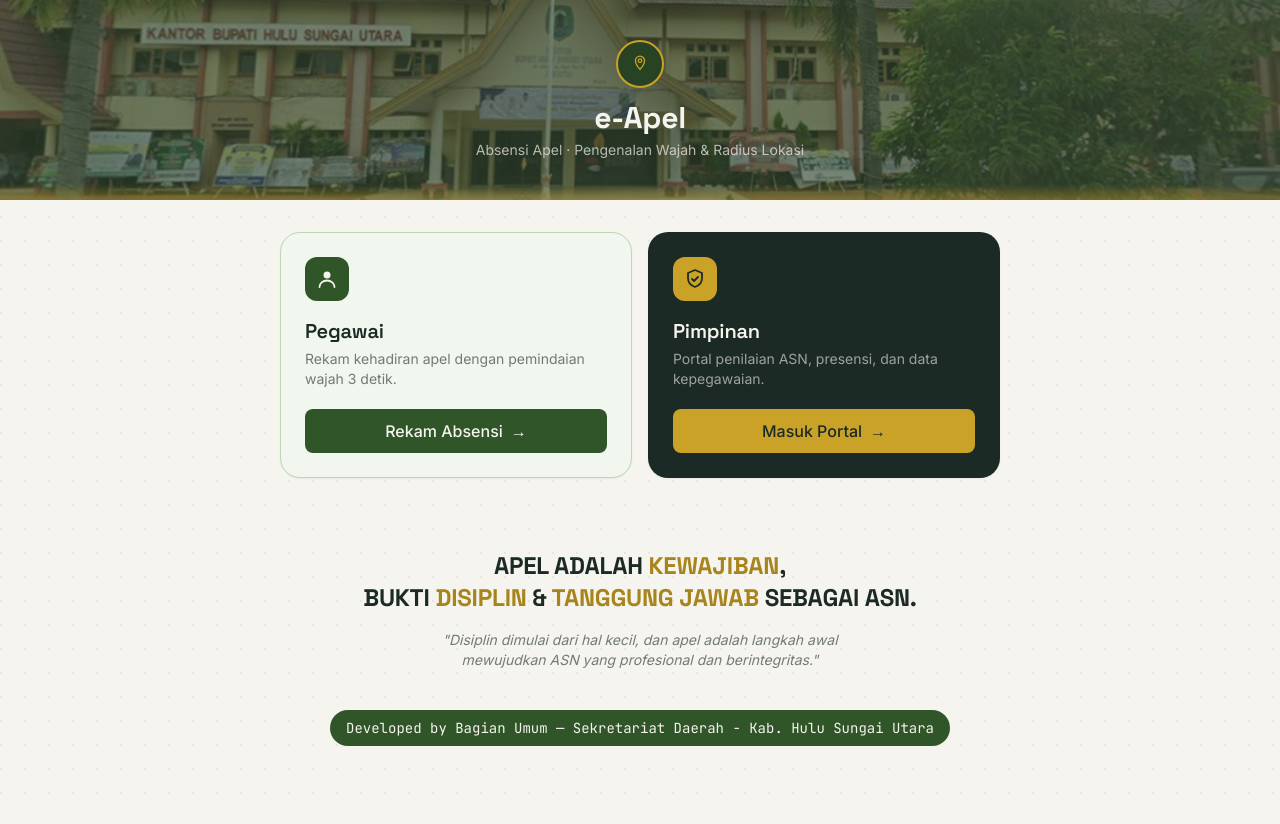
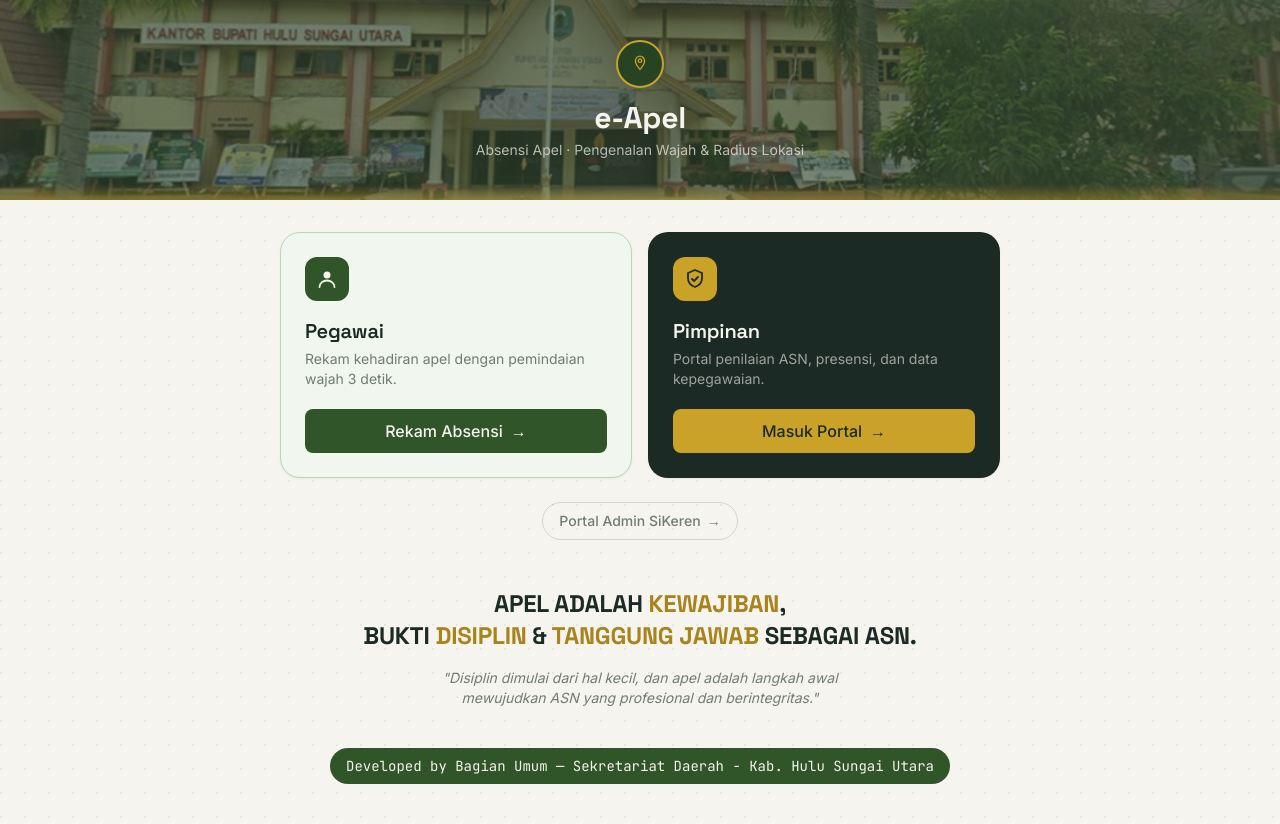
Before and after one commit to bangkit-hsu/sikeren, a React (Vite) app: page /#/ in a window 1280 px wide. Before the commit the page ends 800 px from the top, so only its background shows below. Built offline with nearby package versions, Linux system fonts and the light colour scheme; no server answers.

Commit message:
Kembalikan tombol Portal Admin SiKeren di halaman depan; menu Pimpinan sementara jadi halaman Segera Hadir selagi alur aplikasi masih disusun

```diff
--- a/src/App.jsx
+++ b/src/App.jsx
@@ -17,6 +17,7 @@ import LokasiPage from './pages/admin/LokasiPage.jsx'
 import HariAbsenPage from './pages/admin/HariAbsenPage.jsx'
 import PegawaiPage from './pages/admin/PegawaiPage.jsx'
 import BasedataPage from './pages/BasedataPage.jsx'
+import PimpinanPage from './pages/PimpinanPage.jsx'
 
 export default function App() {
   const { user, loading } = useAuth()
@@ -27,6 +28,7 @@ export default function App() {
     <Routes>
       <Route path="/" element={<Home />} />
       <Route path="/basedata" element={<BasedataPage />} />
+      <Route path="/pimpinan" element={<PimpinanPage />} />
       <Route path="/absen" element={<FaceLogin />} />
       <Route path="/daftar-wajah" element={<DaftarWajah />} />
       <Route path="/login" element={<Login />} />
--- a/src/pages/Home.jsx
+++ b/src/pages/Home.jsx
@@ -64,12 +64,22 @@ export default function Home() {
           <h2 className="font-display font-semibold text-base sm:text-xl mb-1">Pimpinan</h2>
           <p className="text-paper/60 text-xs sm:text-sm flex-1">Portal penilaian ASN, presensi, dan data kepegawaian.</p>
           <Link
-            to="/login?tujuan=basedata&menu=penilaian-asn"
+            to="/pimpinan"
             className="mt-4 sm:mt-5 inline-flex items-center justify-center gap-1.5 sm:gap-2 bg-gold-500 text-ink text-xs sm:text-base font-medium rounded-lg py-2 sm:py-2.5 px-2 hover:bg-gold-400 transition-colors text-center"
           >
             <span>Masuk Portal</span> <span aria-hidden>→</span>
           </Link>
         </div>
+      </div>
+
+      {/* Portal Admin SiKeren — login admin lalu masuk ke portal SiKeren */}
+      <div className="text-center px-6 -mt-2 pb-2">
+        <Link
+          to="/login?tujuan=basedata"
+          className="inline-flex items-center justify-center gap-1.5 text-sm font-medium text-ink/60 hover:text-ink border border-ink/15 hover:border-ink/30 rounded-full px-4 py-2 transition-colors"
+        >
+          Portal Admin SiKeren <span aria-hidden>→</span>
+        </Link>
       </div>
 
       {/* Judul */}
--- /dev/null
+++ b/src/pages/PimpinanPage.jsx
@@ -0,0 +1,21 @@
+// Halaman ini sengaja dibuat sederhana dan berdiri sendiri (tanpa login), karena alur
+// menu Pimpinan masih dalam tahap penyusunan. Nanti kalau alurnya sudah pasti,
+// halaman ini bisa diarahkan ke bagian portal SiKeren yang sesuai.
+import { Link } from 'react-router-dom'
+
+export default function PimpinanPage() {
+  return (
+    <div className="min-h-screen bg-paper flex items-center justify-center px-5 py-10">
+      <div className="w-full max-w-sm text-center">
+        <h1 className="font-display font-bold text-2xl text-ink mb-6">Pimpinan</h1>
+        <div className="bg-white/60 border border-ink/10 rounded-xl2 p-6">
+          <span className="inline-block text-xs px-3 py-1 rounded-full bg-clay/10 text-clay font-medium mb-3">Segera Hadir</span>
+          <p className="text-ink/60 text-sm">Modul ini masih dalam pengembangan dan akan tersedia di sini.</p>
+        </div>
+        <Link to="/" className="inline-block mt-6 text-sm font-medium text-moss-700 underline">
+          Kembali ke Halaman Depan
+        </Link>
+      </div>
+    </div>
+  )
+}
```
